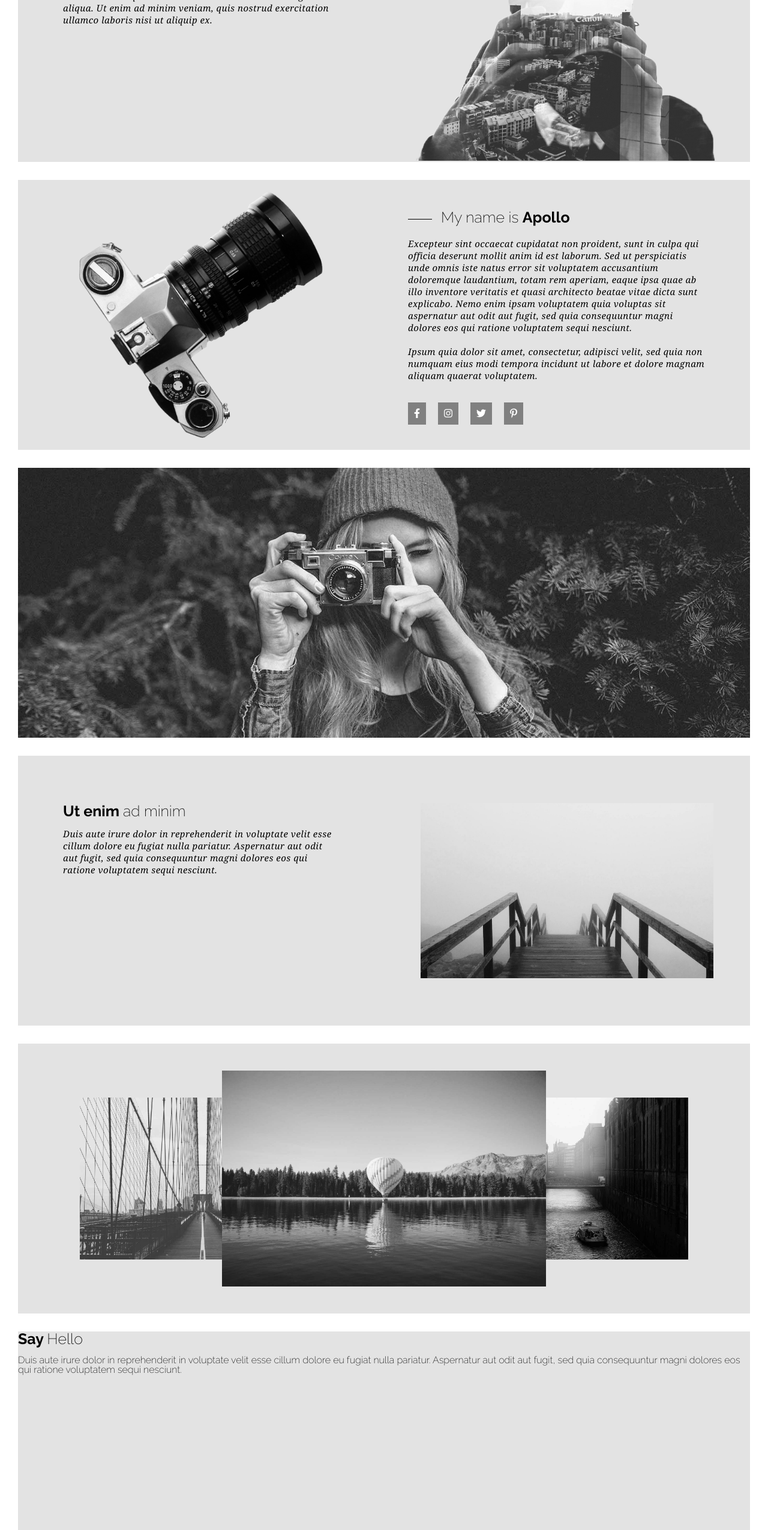
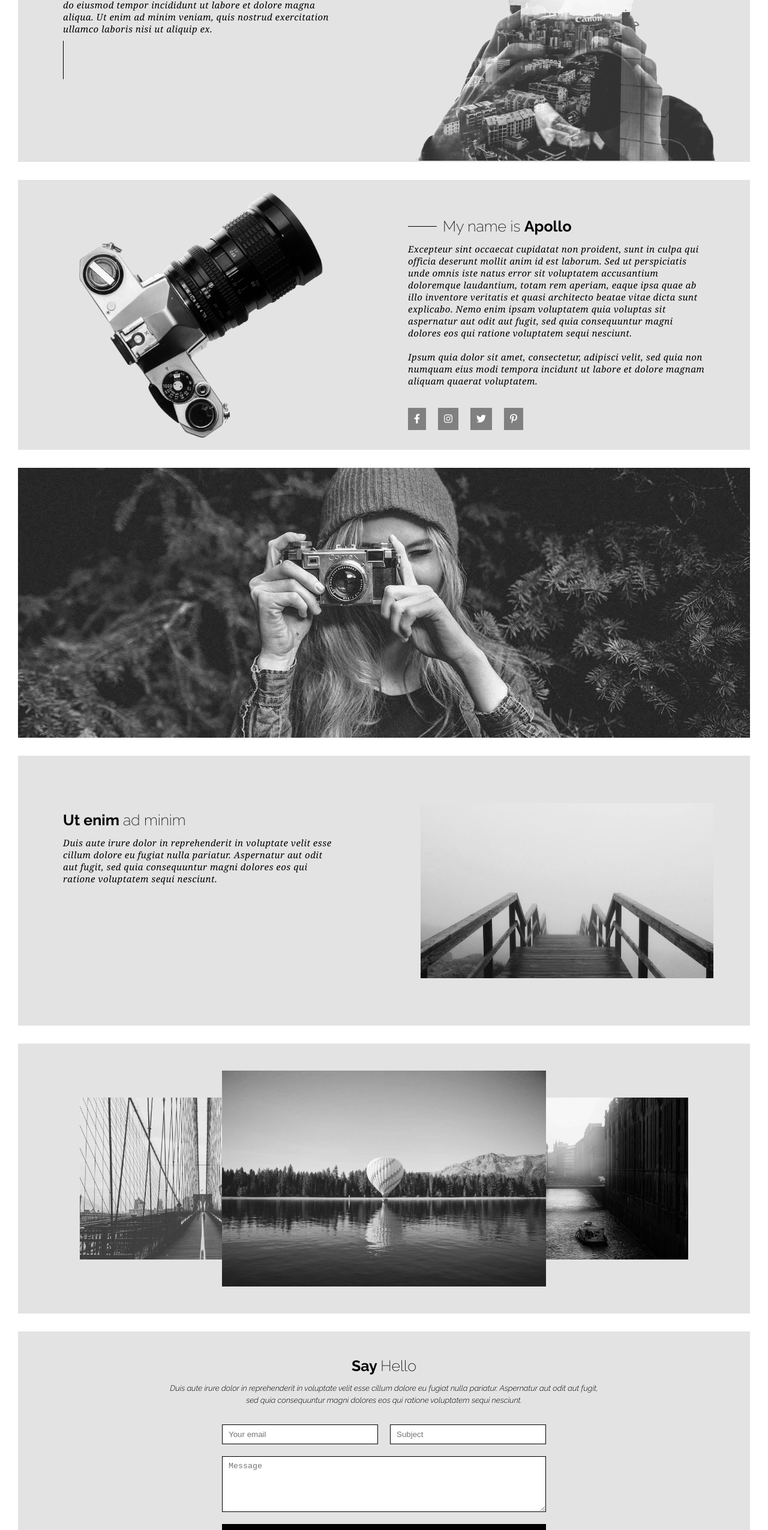
Before and after one commit to KarolinaBorisova/HTML-CSS-Exercise, a plain HTML site: page Portfolio-WebPage/index.html in a window 1280 px wide. Shown: the part 240-2791 px from the top of the page at 60% size. Drawn offline with Linux system fonts and the light colour scheme.

Commit message:
added more sections

```diff
--- a/Portfolio-WebPage/index.html
+++ b/Portfolio-WebPage/index.html
@@ -23,6 +23,7 @@
                     incididunt ut labore et dolore magna aliqua. Ut enim ad minim veniam, quis nostrud exercitation
                     ullamco laboris nisi ut aliquip ex.
                 </p>
+                <div class="divider divider--vertical"></div>
             </div>
             <div class="img-container">
                 <img src="./images/hero.png" alt="">
@@ -99,10 +100,17 @@
                 nulla pariatur. Aspernatur aut odit aut fugit, sed quia consequuntur magni dolores eos qui ratione
                 voluptatem sequi nesciunt.
             </p>
+            <form class="form message">
+               <input type="email" class="email" placeholder="Your email">
+               <input type="text" class="subject" placeholder="Subject">
+               <textarea cols="30" rows="5" class="message" placeholder="Message"></textarea>
+               <button class="btn">Send message</button>
 
+              </form>
         </div>
     </article>
-
+<footer class="footer">© Portfolio 2021
+</footer>
 
 
 </body>
--- a/Portfolio-WebPage/styles/style.css
+++ b/Portfolio-WebPage/styles/style.css
@@ -14,6 +14,25 @@ body {
     background-color: var(--clr-grey-bg);
     margin: 30px;
     height: 450px;
+}
+
+/*
+---------------------
+    Divider
+----------- ---------
+*/
+.divider {
+    background-color: #000;
+}
+
+.divider.divider--vertical {
+    width: 1px;
+    height: 4rem;
+}
+
+.divider.divider--horisontal {
+    height: 1px;
+    width: 4rem;
 }
 
 .article.one {
@@ -53,9 +72,14 @@ body {
     overflow: hidden;
 }
 
+.article .container-img-desc .article__desc .desc__info {
+    margin-bottom: 10px;
+}
+
 .desc__title {
     font-size: 25px;
-    margin-bottom: 15px;
+   margin-bottom: 15px;
+   margin-top: 15px;
 }
 
 .bold {
@@ -82,11 +106,18 @@ body {
 /* second article*/
 
 .article.two .hr-line {
-    width: 40px;
+    /* width: 40px;
     text-align: center;
     border-bottom: 1px solid #000;
     line-height: 0.1em;
-    margin: 15px 15px 30px 0px;
+    margin: 15px 15px 30px 0px; */
+    width: 3rem;
+    height: 1px;
+    background-color: black;
+    text-align: center;
+    margin-top: auto;
+    margin-bottom: auto;
+    margin-right: 10px;
 }
 
 .article.two .title-container {
@@ -184,4 +215,68 @@ body {
     width: 60%;
     margin-left: -30%;
 }
+
 /* article six */
+.article.six{
+    text-align: center;
+
+}
+.article.six .container-desc{
+    padding: 30px;
+    margin: 0 auto;
+  max-width: 900px;
+
+}
+.article.six .container-desc .desc__info{
+ font-size: 13px;
+ font-style: italic;
+ line-height: 20px;
+ width: 80%;
+margin: 0 auto;
+ margin-bottom: 30px;
+}
+
+.article.six .container-desc .form.message{
+    width: 60%;
+    margin: 0 auto;
+    display: grid;
+    gap: 20px;
+    grid-template-areas:
+    "email subject"
+    "msg msg"
+    "btn btn";
+}
+.article.six .container-desc .form.message > *{
+   border: solid 1px black;
+   padding: 8px 10px;
+}
+
+.article.six .container-desc .form.message .email{
+    grid-area: email;
+}
+.article.six{
+    margin-bottom: 0px;
+}
+
+/* footer */
+
+.footer{
+    background-color:var(--clr-grey-bg);
+    font-size: 10px;
+    padding: 10px;
+    margin: 0px 30px;
+    margin-bottom: 30px;
+    text-align: center;
+}
+
+.article.six .container-desc .form.message .subject{
+    grid-area: subject;
+}
+.article.six .container-desc .form.message .message{
+    grid-area: msg;
+}
+.article.six .container-desc .form.message .btn{
+    grid-area: btn;
+    background-color: black;
+    color: white;
+}
```
